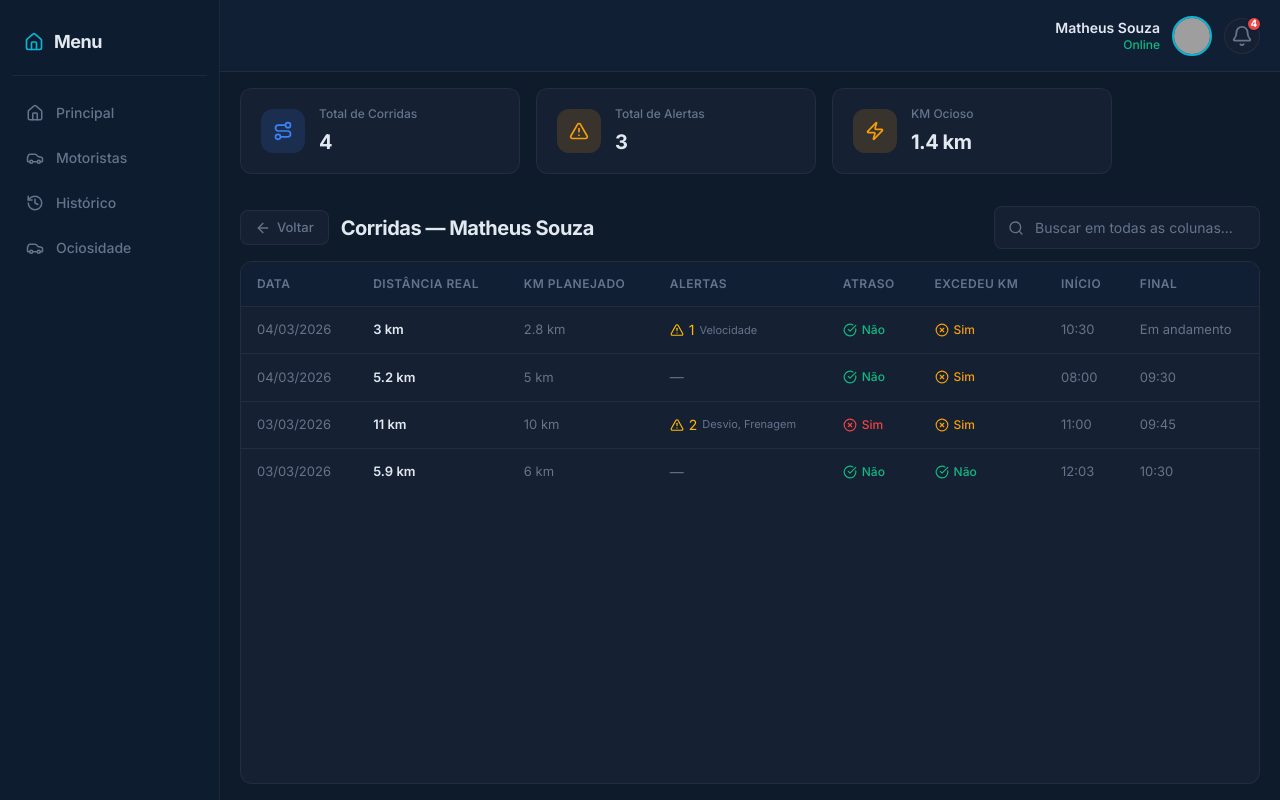
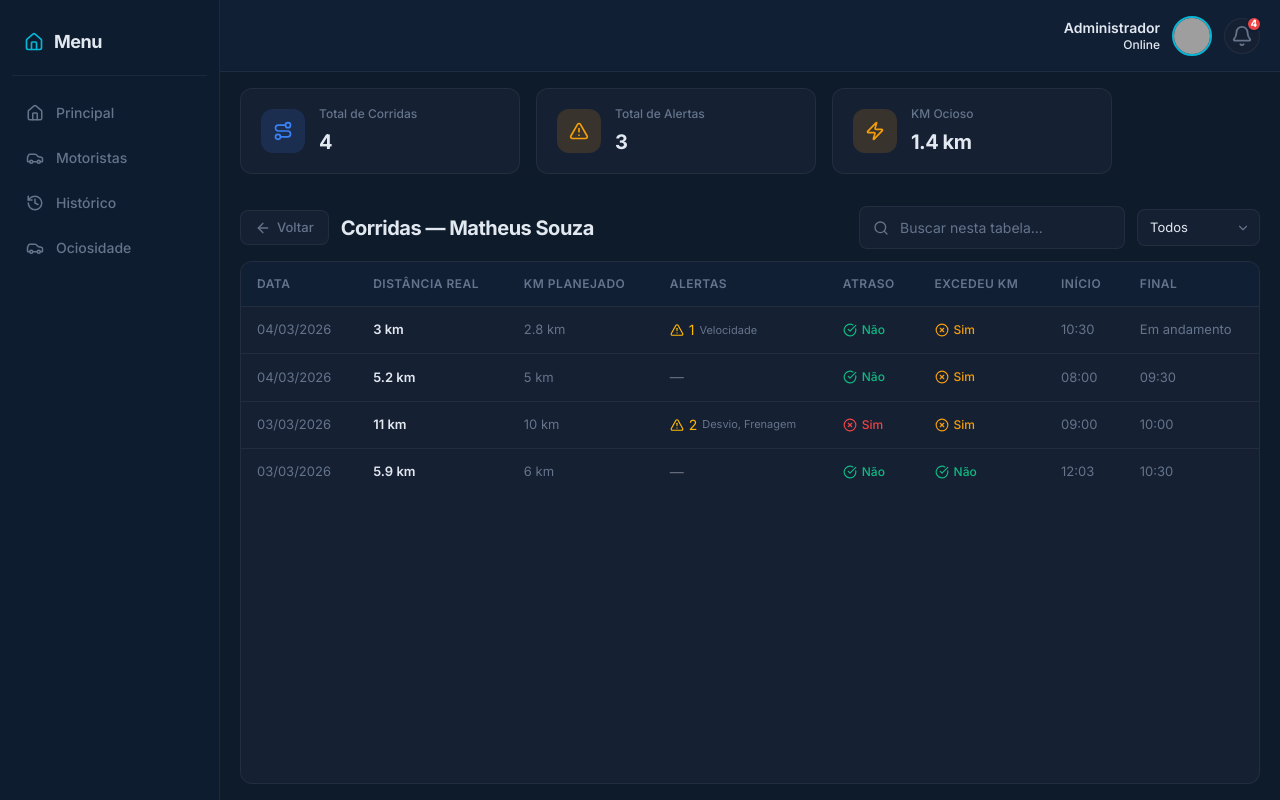
Before and after one commit to Lucas300/Front_DashBoardMotorista, a React (Vite) app: page / in a window 1280 px wide. Both pictures are taken after a click on the button "MS". Built offline with nearby package versions, Linux system fonts and the light colour scheme; grey boxes are pictures that could not be loaded.

Commit message:
feat: implementar filtros avançados para tabelas de histórico e viagens do motorista

```diff
--- a/src/assets/components/layout/Header.tsx
+++ b/src/assets/components/layout/Header.tsx
@@ -47,6 +47,8 @@ const Header = ({ activeDriver, allDrivers, onAlertClick }: HeaderProps) => {
         <header className="header">
             <div className="header-profile">
                 <div className="profile-info">
+                    {/*Versão que troca pelos motoristas*/}
+                    {/*
                     <span className="profile-name">{driver.name}</span>
                     <span className={`profile-status ${driver.status === 'em_rota' || driver.status === 'online' ? 'status--online' : 'status--offline'}`}>
                         {driver.status === 'em_rota' ? 'Online' : driver.status === 'online' ? 'Online' : driver.status === 'pausado' ? 'Pausado' : 'Offline'}
@@ -54,6 +56,20 @@ const Header = ({ activeDriver, allDrivers, onAlertClick }: HeaderProps) => {
                 </div>
                 <img
                     src={driver.avatar}
+                    alt={driver.name}
+                    className="profile-avatar"
+                    onError={(e) => {
+                        (e.target as HTMLImageElement).src = `https://ui-avatars.com/api/?name=${encodeURIComponent(driver.name)}&background=1a2744&color=60a5fa&size=64`;
+                    }}
+                />
+                    */}
+                    <span className="profile-name">{"Administrador"}</span>
+                    <span className={`profile-status ${'online'}`}>
+                        {'Online'}
+                    </span>
+                </div>
+                <img
+                    src={"https://api.dicebear.com/7.x/avataaars/svg?seed=Matheus"}
                     alt={driver.name}
                     className="profile-avatar"
                     onError={(e) => {
--- a/src/assets/components/tables/TableSearchFilter.tsx
+++ b/src/assets/components/tables/TableSearchFilter.tsx
@@ -16,15 +16,10 @@ interface TableSearchFilterProps {
 
 const defaultOptions: FilterOption[] = [
     { value: 'all', label: 'Todos' },
-    { value: 'date', label: 'Data' },
-    { value: 'distance', label: 'Distância Real' },
-    { value: 'plannedKm', label: 'KM Planejado' },
-    { value: 'status', label: 'Status' },
-    { value: 'alerts', label: 'Alertas' },
-    { value: 'delayed', label: 'Atraso' },
     { value: 'exceededKm', label: 'Excedeu KM' },
-    { value: 'startTime', label: 'Início' },
-    { value: 'endTime', label: 'Final' },
+    { value: 'speeding', label: 'Velocidade' },
+    { value: 'route_deviation', label: 'Desvio' },
+    { value: 'delayed', label: 'Atrasado' },
 ];
 
 const TableSearchFilter = ({
--- a/src/assets/components/tables/TripsTable.tsx
+++ b/src/assets/components/tables/TripsTable.tsx
@@ -1,6 +1,7 @@
 import type { Trip } from '../../types';
-import { ArrowLeft, AlertTriangle, CheckCircle, XCircle, Search } from 'lucide-react';
+import { ArrowLeft, AlertTriangle, CheckCircle, XCircle } from 'lucide-react';
 import { formatDateBR, formatTimeBR } from '../../utils/dateUtils';
+import TableSearchFilter from './TableSearchFilter';
 
 interface TripsTableProps {
     trips: Trip[];
@@ -9,6 +10,8 @@ interface TripsTableProps {
     onBack: () => void;
     searchQuery?: string;
     onSearchChange?: (query: string) => void;
+    selectedFilter?: string;
+    onFilterChange?: (filter: string) => void;
 }
 
 const alertTypeLabel: Record<string, string> = {
@@ -19,7 +22,16 @@ const alertTypeLabel: Record<string, string> = {
     geofence: 'Cerca',
 };
 
-const TripsTable = ({ trips, driverName, onTripClick, onBack, searchQuery = '', onSearchChange }: TripsTableProps) => {
+const TripsTable = ({
+    trips,
+    driverName,
+    onTripClick,
+    onBack,
+    searchQuery = '',
+    onSearchChange,
+    selectedFilter = 'all',
+    onFilterChange
+}: TripsTableProps) => {
     return (
         <div className="table-container">
             <div className="table-toolbar">
@@ -30,17 +42,14 @@ const TripsTable = ({ trips, driverName, onTripClick, onBack, searchQuery = '',
                     </button>
                     <h2 className="table-title">Corridas — {driverName}</h2>
                 </div>
-                {onSearchChange && (
-                    <div className="search-bar">
-                        <Search size={16} className="search-icon" />
-                        <input
-                            type="text"
-                            className="search-input"
-                            placeholder="Buscar em todas as colunas..."
-                            value={searchQuery}
-                            onChange={(e) => onSearchChange(e.target.value)}
-                        />
-                    </div>
+                {onSearchChange && onFilterChange && (
+                    <TableSearchFilter
+                        searchQuery={searchQuery}
+                        onSearchChange={onSearchChange}
+                        selectedFilter={selectedFilter}
+                        onFilterChange={onFilterChange}
+                        placeholder="Buscar nesta tabela..."
+                    />
                 )}
             </div>
 
--- a/src/assets/data/mockData.ts
+++ b/src/assets/data/mockData.ts
@@ -17,7 +17,7 @@ export const MOCK_DRIVERS: Driver[] = [
     },
     {
         id: 'd2',
-        name: 'Osasco Tavares',
+        name: 'Thiago Tavares',
         avatar: 'https://api.dicebear.com/7.x/avataaars/svg?seed=Osasco',
         vehicle: 'Paradiso G7 1800',
         licensePlate: '2024-4',
@@ -148,8 +148,8 @@ export const MOCK_TRIPS: Trip[] = [
         plannedKm: 10.0,
         delayed: true,
         exceededKm: true,
-        startTime: '11:00 AM',
-        endTime: '09:45 AM',
+        startTime: '09:00 AM',
+        endTime: '10:00 AM',
         status: 'concluida',
         alerts: [
             {
--- a/src/assets/views/DriverTripsView.tsx
+++ b/src/assets/views/DriverTripsView.tsx
@@ -14,6 +14,7 @@ interface DriverTripsViewProps {
 
 const DriverTripsView = ({ driver, trips, onTripClick, onBack }: DriverTripsViewProps) => {
     const [searchQuery, setSearchQuery] = useState('');
+    const [selectedFilter, setSelectedFilter] = useState('all');
 
     const totalIdleKm = useMemo(() => {
         return calculateDriverIdleKm(driver.id, trips);
@@ -23,32 +24,60 @@ const DriverTripsView = ({ driver, trips, onTripClick, onBack }: DriverTripsView
     const totalTrips = trips.length;
     const totalAlerts = trips.reduce((sum, trip) => sum + trip.alerts.length, 0);
 
-    // Filter trips based on search query
+    const alertTypeLabel: Record<string, string> = {
+        speeding: 'Velocidade',
+        braking: 'Frenagem',
+        route_deviation: 'Desvio',
+        idle: 'Parado',
+        geofence: 'Cerca',
+    };
+
+    // Filter trips based on search query and selected filter
     const filteredTrips = useMemo(() => {
+        let result = trips;
+
+        // Apply Dropdown Filter Logic
+        if (selectedFilter !== 'all') {
+            result = result.filter(trip => {
+                switch (selectedFilter) {
+                    case 'exceededKm':
+                        return trip.exceededKm === true;
+                    case 'speeding':
+                        return trip.alerts.some(a => a.type === 'speeding');
+                    case 'route_deviation':
+                        return trip.alerts.some(a => a.type === 'route_deviation');
+                    case 'delayed':
+                        return trip.delayed === true;
+                    default:
+                        return true;
+                }
+            });
+        }
+
+        // Apply Search Query Logic
         if (!searchQuery.trim()) {
-            return trips;
+            return result;
         }
 
         const query = searchQuery.toLowerCase();
 
-        return trips.filter((trip) => {
-            // Search across all visible columns
-            const dateMatch = formatDateBR(trip.date).includes(query);
-            const distanceMatch = trip.distance.toString().includes(query);
-            const plannedKmMatch = trip.plannedKm.toString().includes(query);
-            const alertsMatch = trip.alerts.length > 0 && trip.alerts.some(
-                (alert) => alert.type.toLowerCase().includes(query) || alert.description.toLowerCase().includes(query)
-            );
-            const delayedMatch = trip.delayed ? 'sim'.includes(query) : 'não'.includes(query) || 'nao'.includes(query);
-            const exceededKmMatch = trip.exceededKm ? 'sim'.includes(query) : 'não'.includes(query) || 'nao'.includes(query);
-            const startTimeMatch = trip.startTime.toLowerCase().includes(query);
-            const endTimeMatch = trip.endTime.toLowerCase().includes(query);
-            const statusMatch = trip.status.toLowerCase().includes(query);
+        return result.filter((trip) => {
+            // Map column values to searchable strings
+            const dataMap: Record<string, string> = {
+                date: formatDateBR(trip.date).toLowerCase(),
+                distance: trip.distance.toString(),
+                plannedKm: trip.plannedKm.toString(),
+                alerts: trip.alerts.map(a => `${a.type} ${alertTypeLabel[a.type] ?? ''} ${a.description}`).join(' ').toLowerCase(),
+                delayed: trip.delayed ? 'sim' : 'não',
+                exceededKm: trip.exceededKm ? 'sim' : 'não',
+                startTime: trip.startTime.toLowerCase(),
+                endTime: trip.endTime.toLowerCase(),
+                status: trip.status.toLowerCase()
+            };
 
-            return dateMatch || distanceMatch || plannedKmMatch || alertsMatch || delayedMatch ||
-                exceededKmMatch || startTimeMatch || endTimeMatch || statusMatch;
+            return Object.values(dataMap).some(val => val.includes(query));
         });
-    }, [trips, searchQuery]);
+    }, [trips, searchQuery, selectedFilter]);
 
     return (
         <div className="view-full">
@@ -91,6 +120,8 @@ const DriverTripsView = ({ driver, trips, onTripClick, onBack }: DriverTripsView
                 onBack={onBack}
                 searchQuery={searchQuery}
                 onSearchChange={setSearchQuery}
+                selectedFilter={selectedFilter}
+                onFilterChange={setSelectedFilter}
             />
         </div>
     );
--- a/src/assets/views/HistoryView.tsx
+++ b/src/assets/views/HistoryView.tsx
@@ -1,7 +1,8 @@
 import { useState, useMemo } from 'react';
 import type { Driver, Trip, TripStatus } from '../types';
-import { Search, AlertTriangle, CheckCircle, XCircle } from 'lucide-react';
+import { AlertTriangle, CheckCircle, XCircle } from 'lucide-react';
 import { formatDateBR, formatTimeBR } from '../utils/dateUtils';
+import TableSearchFilter from '../components/tables/TableSearchFilter';
 
 interface HistoryViewProps {
     trips: Trip[];
@@ -26,6 +27,7 @@ const alertTypeLabel: Record<string, string> = {
 
 const HistoryView = ({ trips, drivers, onTripClick, alertsFilter }: HistoryViewProps) => {
     const [searchQuery, setSearchQuery] = useState('');
+    const [selectedFilter, setSelectedFilter] = useState('all');
 
     const getDriverById = (driverId: string): Driver | undefined => {
         return drivers.find(d => d.id === driverId);
@@ -34,12 +36,31 @@ const HistoryView = ({ trips, drivers, onTripClick, alertsFilter }: HistoryViewP
     const filteredTrips = useMemo(() => {
         let result = trips;
 
-        // Apply alerts filter first if activated
+        // Apply alerts filter first if activated (internal component filter)
         if (alertsFilter) {
             result = result.filter(trip => trip.alerts.length > 0)
                 .sort((a, b) => b.alerts.length - a.alerts.length);
         }
 
+        // Apply Dropdown Filter Logic
+        if (selectedFilter !== 'all') {
+            result = result.filter(trip => {
+                switch (selectedFilter) {
+                    case 'exceededKm':
+                        return trip.exceededKm === true;
+                    case 'speeding':
+                        return trip.alerts.some(a => a.type === 'speeding');
+                    case 'route_deviation':
+                        return trip.alerts.some(a => a.type === 'route_deviation');
+                    case 'delayed':
+                        return trip.delayed === true;
+                    default:
+                        return true;
+                }
+            });
+        }
+
+        // Apply Search Query Logic (Search works together with dropdown)
         if (!searchQuery.trim()) {
             return result;
         }
@@ -49,34 +70,23 @@ const HistoryView = ({ trips, drivers, onTripClick, alertsFilter }: HistoryViewP
         return result.filter(trip => {
             const driver = getDriverById(trip.driverId);
             const driverName = driver?.name.toLowerCase() ?? '';
-            const vehicle = driver?.vehicle.toLowerCase() ?? '';
-            const licensePlate = driver?.licensePlate.toLowerCase() ?? '';
 
-            // Search across all visible fields
-            const matchesDriver = driverName.includes(query);
-            const matchesVehicle = vehicle.includes(query);
-            const matchesLicensePlate = licensePlate.includes(query);
-            const matchesDate = formatDateBR(trip.date).includes(query);
-            const matchesStatus = statusLabels[trip.status].toLowerCase().includes(query);
-            const matchesDistance = trip.distance.toString().includes(query);
-            const matchesPlannedKm = trip.plannedKm.toString().includes(query);
-            const matchesStartTime = formatTimeBR(trip.startTime).includes(query);
-            const matchesEndTime = formatTimeBR(trip.endTime).includes(query);
-            const matchesDelayed = trip.delayed ? 'atraso'.includes(query) || 'sim'.includes(query) : 'não'.includes(query) || 'nao'.includes(query);
-            const matchesExceededKm = trip.exceededKm ? 'excedeu'.includes(query) || 'sim'.includes(query) : 'não'.includes(query) || 'nao'.includes(query);
+            const dataMap: Record<string, string> = {
+                driver: driverName,
+                date: formatDateBR(trip.date).toLowerCase(),
+                status: statusLabels[trip.status].toLowerCase(),
+                distance: trip.distance.toString(),
+                plannedKm: trip.plannedKm.toString(),
+                startTime: formatTimeBR(trip.startTime).toLowerCase(),
+                endTime: formatTimeBR(trip.endTime).toLowerCase(),
+                delayed: trip.delayed ? 'sim' : 'não',
+                exceededKm: trip.exceededKm ? 'sim' : 'não',
+                alerts: trip.alerts.map(a => `${a.type} ${alertTypeLabel[a.type] ?? ''} ${a.description}`).join(' ').toLowerCase()
+            };
 
-            // Search in alerts
-            const matchesAlerts = trip.alerts.some(alert =>
-                alert.type.toLowerCase().includes(query) ||
-                alertTypeLabel[alert.type]?.toLowerCase().includes(query) ||
-                alert.description.toLowerCase().includes(query)
-            );
-
-            return matchesDriver || matchesVehicle || matchesLicensePlate || matchesDate ||
-                matchesStatus || matchesDistance || matchesPlannedKm || matchesStartTime ||
-                matchesEndTime || matchesDelayed || matchesExceededKm || matchesAlerts;
+            return Object.values(dataMap).some(val => val.includes(query));
         });
-    }, [trips, drivers, searchQuery, alertsFilter]);
+    }, [trips, drivers, searchQuery, selectedFilter, alertsFilter]);
 
     const handleTripClick = (trip: Trip) => {
         const driver = getDriverById(trip.driverId);
@@ -87,14 +97,6 @@ const HistoryView = ({ trips, drivers, onTripClick, alertsFilter }: HistoryViewP
 
     return (
         <div className="view-full">
-            {/* <div className="view-top-bar">
-                <button className="back-btn" onClick={onBack}>
-                        <ArrowLeft size={16} />
-                        <span>Voltar aaaaaaa</span>
-                    </button>
-            </div>
-            */}
-
             <div className="table-container">
                 <div className="table-toolbar">
                     <div className="table-toolbar-left">
@@ -105,17 +107,13 @@ const HistoryView = ({ trips, drivers, onTripClick, alertsFilter }: HistoryViewP
                     </div>
 
                     <div className="table-toolbar-right">
-                        <div className="search-bar">
-                            <Search size={16} className="search-icon" />
-                            <input
-                                type="text"
-                                className="search-input"
-                                placeholder="Buscar por motorista, data, status, alertas..."
-                                value={searchQuery}
-                                onChange={(e) => setSearchQuery(e.target.value)}
-                                style={{ width: '320px' }}
-                            />
-                        </div>
+                        <TableSearchFilter
+                            searchQuery={searchQuery}
+                            onSearchChange={setSearchQuery}
+                            selectedFilter={selectedFilter}
+                            onFilterChange={setSelectedFilter}
+                            placeholder="Buscar por motorista, data..."
+                        />
                     </div>
                 </div>
 
--- a/src/index.css
+++ b/src/index.css
@@ -814,6 +814,12 @@ body {
   background: var(--accent-dim);
 }
 
+.table-filter-system {
+  display: flex;
+  align-items: center;
+  gap: 12px;
+}
+
 .search-bar {
   position: relative;
   flex-shrink: 0;
```
